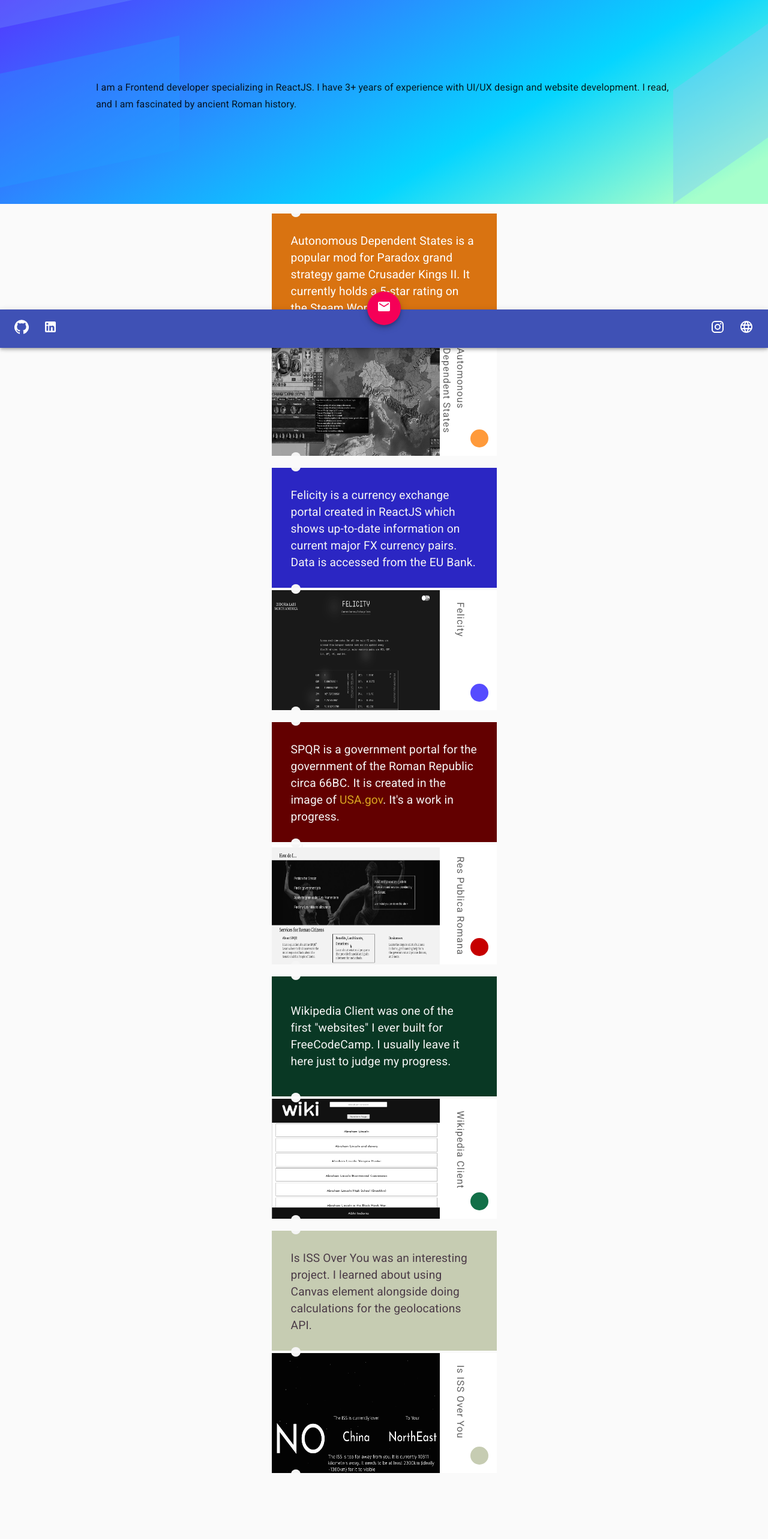
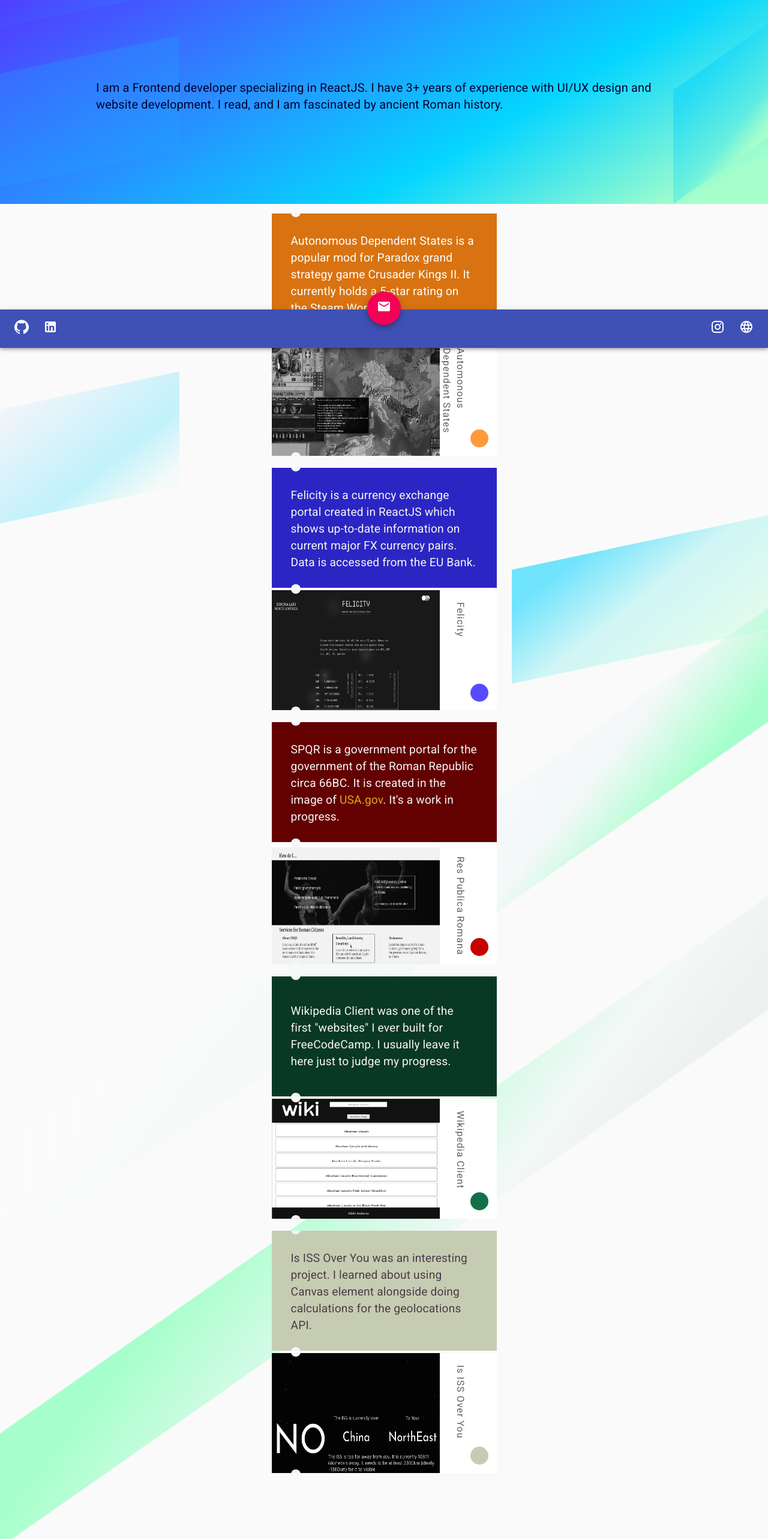
Before and after one commit to AIndoria/defaultportfolio, a React (Create React App) app: page / in a window 1280 px wide. Shown: the part 220-2786 px from the top of the page at 60% size. Before the commit the page ends 2744 px from the top, so only its background shows below. Built offline with nearby package versions, Linux system fonts and the light colour scheme.

Commit message:
Fixed FAB

```diff
--- a/src/App.js
+++ b/src/App.js
@@ -33,6 +33,11 @@
         </div>
       </div>
       <div className="container">
+        <span className="tiltedEffect_container"></span>
+        <span className="tiltedEffect_container"></span>
+        <span className="tiltedEffect_container"></span>
+        <span className="tiltedEffect_container"></span>
+        <span className="tiltedEffect_container"></span>
         <div className="intro-p1">
           <p>
             Autonomous Dependent States is a popular mod for Paradox grand
--- a/src/Appbar.js
+++ b/src/Appbar.js
@@ -71,7 +71,13 @@
       >
         <Toolbar>
           <IconButton edge="start" color="inherit" aria-label="Github">
-            <Link target="_blank" href="https://github.com/aindoria">
+            <Link
+              href="https://github.com/aindoria"
+              onClick={function (e) {
+                e.preventDefault();
+                window.location = "https://github.com/aindoria";
+              }}
+            >
               <GitIcon />
             </Link>
           </IconButton>
@@ -80,6 +86,10 @@
               target="_blank"
               rel="noreferrer"
               href="https://linkedin.com/in/aindoria"
+              onClick={function (e) {
+                e.preventDefault();
+                window.location = "https://linkedin.com/in/aindoria";
+              }}
             >
               <LinkedInIcon />
             </Link>
@@ -90,6 +100,10 @@
               target="_blank"
               href="mailto:indoria+portfolio@aindoria.com"
               data-rel="external"
+              onClick={function (e) {
+                e.preventDefault();
+                window.location = "mailto:indoria+portfolio@aindoria.com";
+              }}
             >
               <MailIcon />
             </Link>
@@ -100,6 +114,10 @@
               target="_blank"
               rel="noreferrer"
               href="https://instagram.com/aindoria"
+              onClick={function (e) {
+                e.preventDefault();
+                window.location = "https://instagram.com/aindoria";
+              }}
             >
               <InstaIcon />
             </Link>
@@ -109,7 +127,10 @@
               target="_blank"
               rel="noreferrer"
               href="https://blog.aindoria.com"
-              onClick={preventDefault}
+              onClick={function (e) {
+                e.preventDefault();
+                window.location = "https://blog.aindoria.com";
+              }}
             >
               <WebIcon />
             </Link>
--- a/src/stylesheets/Landing.scss
+++ b/src/stylesheets/Landing.scss
@@ -43,7 +43,13 @@
   width: 100%;
   top: 13%;
   right: 10%;
-  background: rgba(129, 198, 246, 0.2);
+  // background: rgba(129, 198, 246, 0.2);
+  background: linear-gradient(
+    150deg,
+    rgba(85, 51, 255, 0.15) 15%,
+    #05d5ff44 70%,
+    #a6ffcb3d 94%
+  );
 }
 .App .tiltedEffect:nth-child(2) {
   // Select the 4th span inside .block
@@ -52,7 +58,81 @@
   right: 0%;
   transform: skewY(-35deg);
   transform-origin: 0;
-  background: rgba(129, 198, 246, 0.4);
+  // background: rgba(129, 198, 246, 0.4);
+  background: linear-gradient(
+    150deg,
+    rgba(7, 209, 255, 0.5) 15%,
+    rgba(75, 231, 232, 0.5) 70%,
+    #a6ffcb 94%
+  );
+}
+
+.container .tiltedEffect_container {
+  height: 190px;
+  position: absolute;
+  transform: skewY(-12deg);
+  transform-origin: 0;
+}
+
+.container .tiltedEffect_container:nth-child(4) {
+  // Select the 4th span inside .block
+  width: 33.33333%;
+  bottom: -40%;
+  left: -10%;
+  z-index: -11;
+
+  background: linear-gradient(
+    150deg,
+    rgba(85, 51, 255, 0.027) 15%,
+    #05d5ff3b 70%,
+    #a6ffcb10 94%
+  );
+}
+
+.container .tiltedEffect_container:nth-child(1) {
+  // Select the 4th span inside .block
+  width: 33.33333%;
+  bottom: -70%;
+  right: 0%;
+  z-index: -11;
+
+  background: linear-gradient(
+    150deg,
+    rgba(7, 210, 255, 0.568) 15%,
+    rgba(75, 232, 232, 0.24) 50%,
+    #a6ffcb48 94%
+  );
+}
+.container .tiltedEffect_container:nth-child(2) {
+  // Select the 4th span inside .block
+  width: 100%;
+  bottom: -190%;
+  right: 0%;
+  transform: skewY(-35deg);
+  transform-origin: 0;
+  // background: rgba(129, 198, 246, 0.4);
+  background: linear-gradient(
+    150deg,
+    rgba(252, 254, 255, 0.157) 15%,
+    rgba(202, 236, 236, 0.15) 70%,
+    #a6ffcb 94%
+  );
+}
+
+.container .tiltedEffect_container:nth-child(3) {
+  // Select the 4th span inside .block
+  width: 100%;
+  bottom: -250%;
+  right: 0%;
+  transform: skewY(-35deg);
+  transform-origin: 0;
+  // background: rgba(129, 198, 246, 0.4);
+  background: linear-gradient(
+    150deg,
+    rgba(166, 255, 203, 1) 15%,
+    rgba(202, 236, 236, 0.15) 70%,
+    rgba(181, 207, 192, 0.198) 94%
+  );
 }
 
 .intro {
@@ -76,6 +156,7 @@
   font-size: 5rem;
   z-index: 3;
   color: whitesmoke;
+  text-shadow: 2px 2px 4px #000000;
   grid-column: title-start/title-end;
   grid-row: title-v-start/title-v-end;
 }
@@ -88,7 +169,8 @@
   grid-row: subtitle-start/subtitle-end;
   z-index: 3;
   font-weight: 400;
-  font-size: 1rem;
+  font-size: 1.25rem;
+  color: #000036;
   line-height: 1.75rem;
 }
 
@@ -136,6 +218,7 @@
   flex-direction: column;
 
   .card {
+    z-index: 1;
     position: relative;
     width: 375px;
     height: 200px;
@@ -181,7 +264,7 @@
     .fa-arrow-right {
       z-index: 100;
       position: absolute;
-      right: 65px;
+      right: 15px;
       bottom: 5px;
       font-size: 40px;
       cursor: pointer;
```
